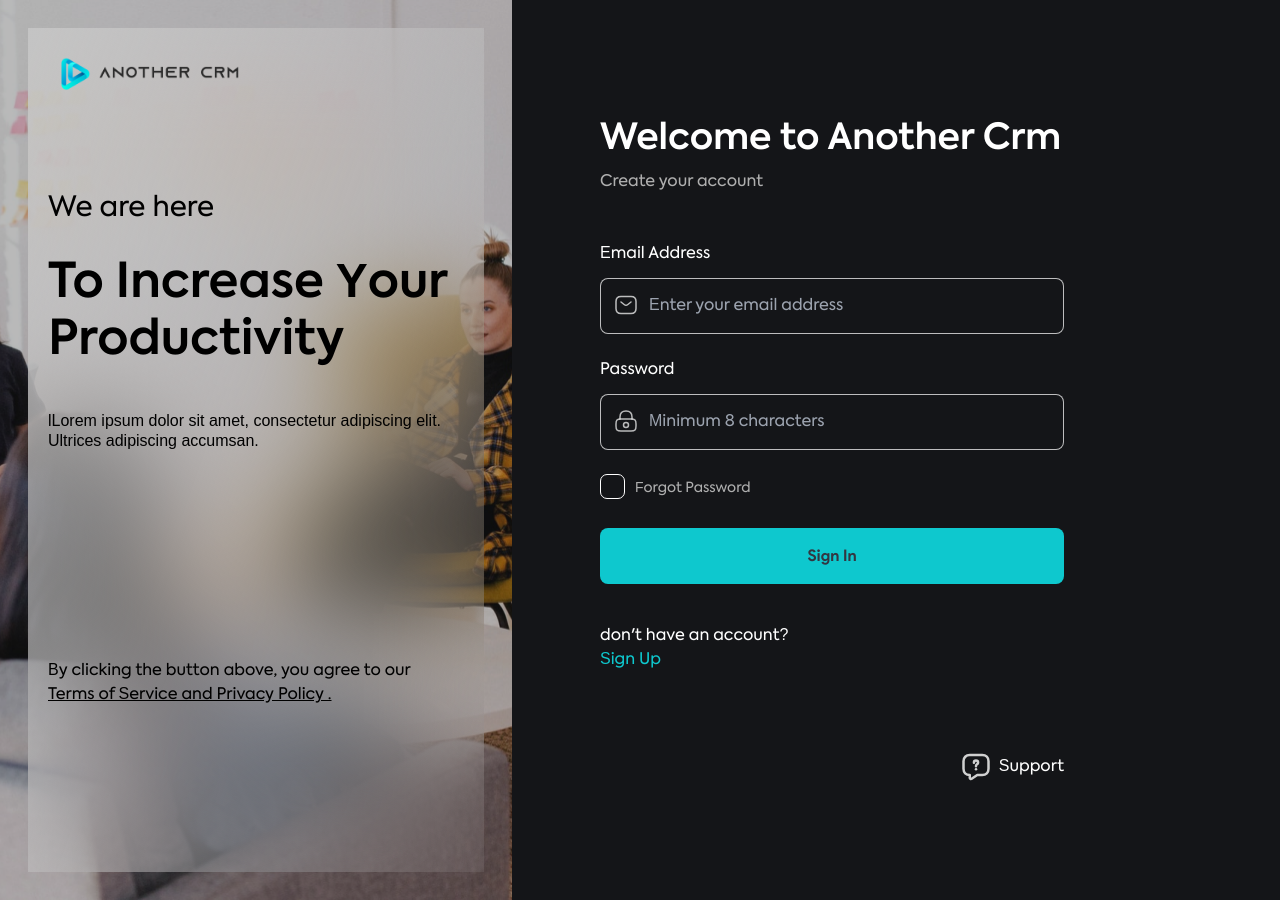
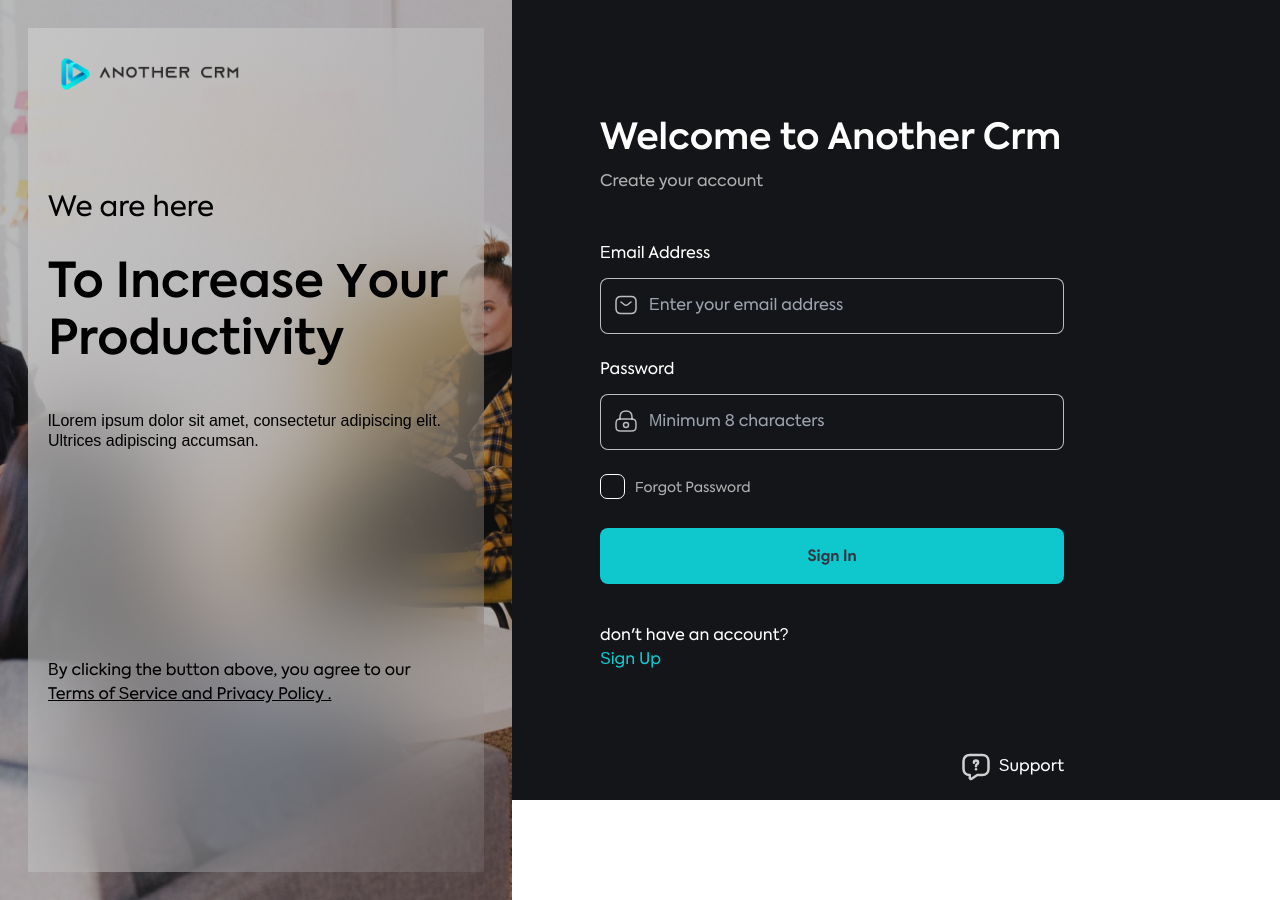
Before and after one commit to satriaherman1/another-crm-web, a React (Vite) app: page /sign-in in a window 1280 px wide. Built offline with nearby package versions, Linux system fonts and the light colour scheme; a web font is replaced by a local one.

Commit message:
fix height for all container

```diff
--- a/src/global.scss
+++ b/src/global.scss
@@ -1,4 +1,10 @@
 @import "./utility/styles/font.scss";
+
+html,
+body,
+#root {
+  height: 100%;
+}
 
 body {
   margin: 0;
```
